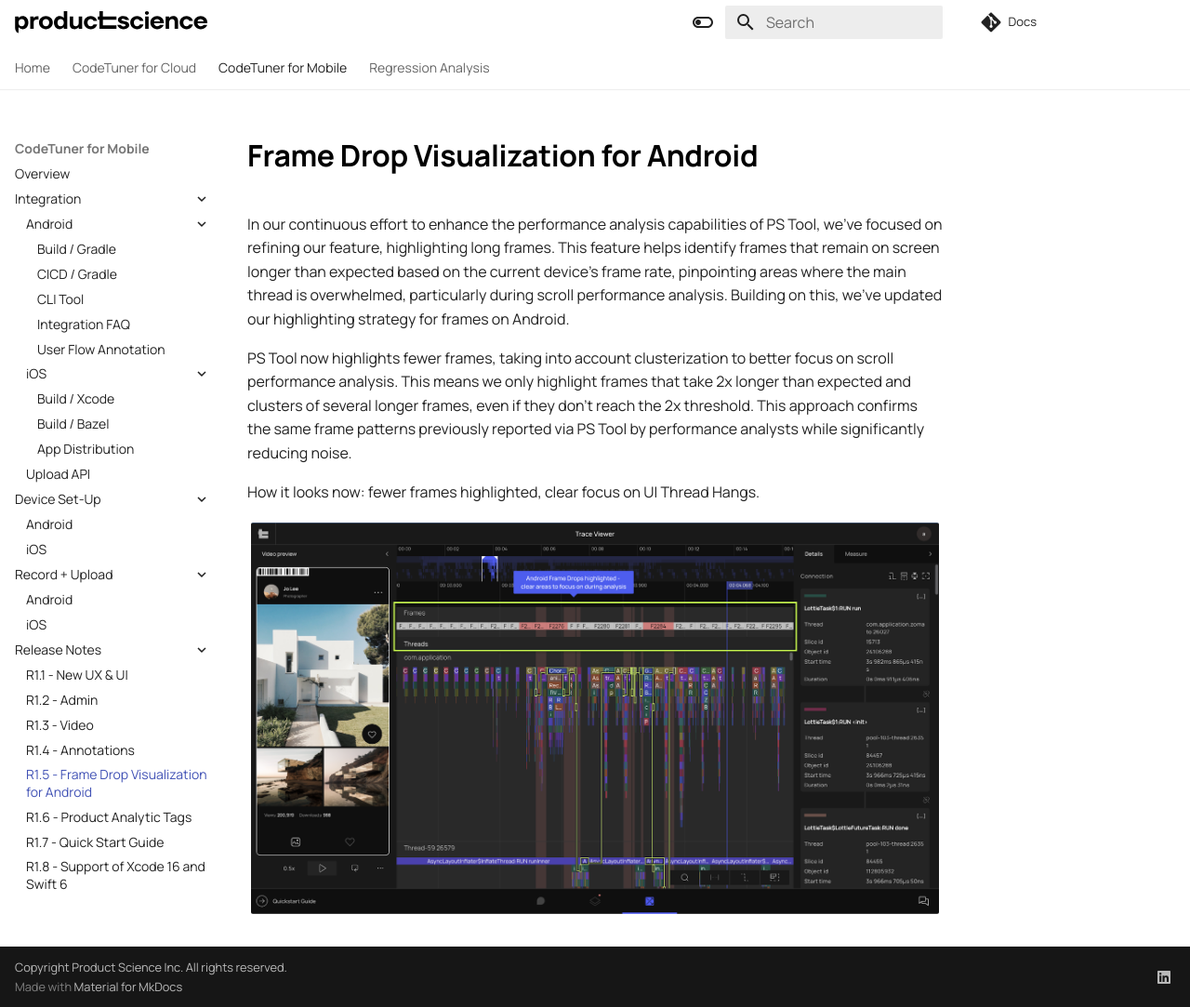
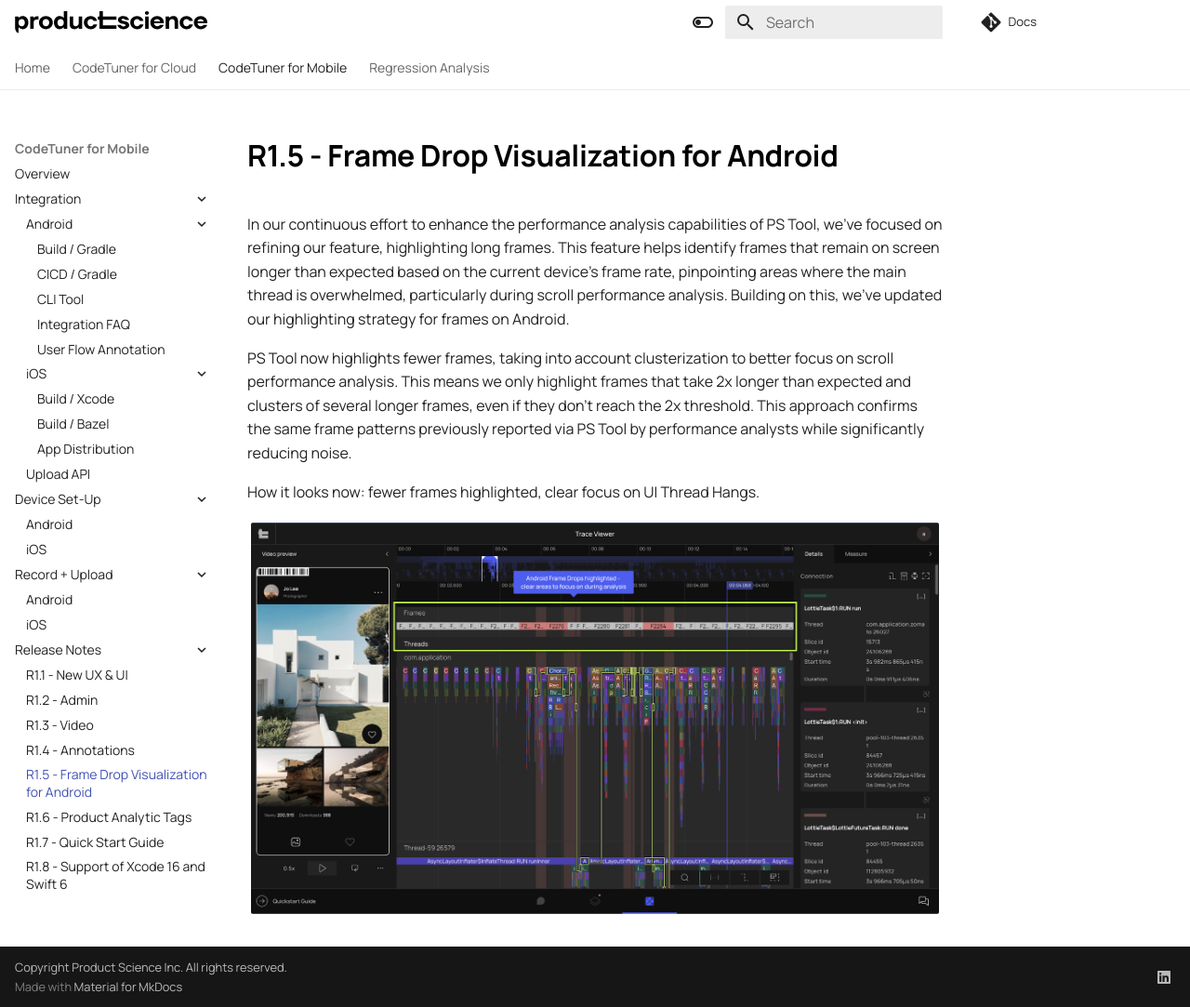
Before and after one commit to product-science/docs, an MkDocs documentation site: the page built from docs/mobile/release-notes/Frame-Drop-Visualization-for-Android.md, in a window 1280 px wide and 1083 px high. Shown: the whole window at 93% size. Built offline with MkDocs 1.6.1 and Material for MkDocs 9.7.7, drawn with Linux system fonts in a browser that asks for light colours.

Commit message:
Update Frame-Drop-Visualization-for-Android.md
Added number (R1.5 - ) to the header for consistency

```diff
--- a/docs/mobile/release-notes/Frame-Drop-Visualization-for-Android.md
+++ b/docs/mobile/release-notes/Frame-Drop-Visualization-for-Android.md
@@ -1,4 +1,4 @@
-# Frame Drop Visualization for Android
+# R1.5 - Frame Drop Visualization for Android
 
 In our continuous effort to enhance the performance analysis capabilities of PS Tool, we’ve focused on refining our feature, highlighting
 long frames. This feature helps identify frames that remain on screen longer than expected based on the current device’s frame rate,
```
